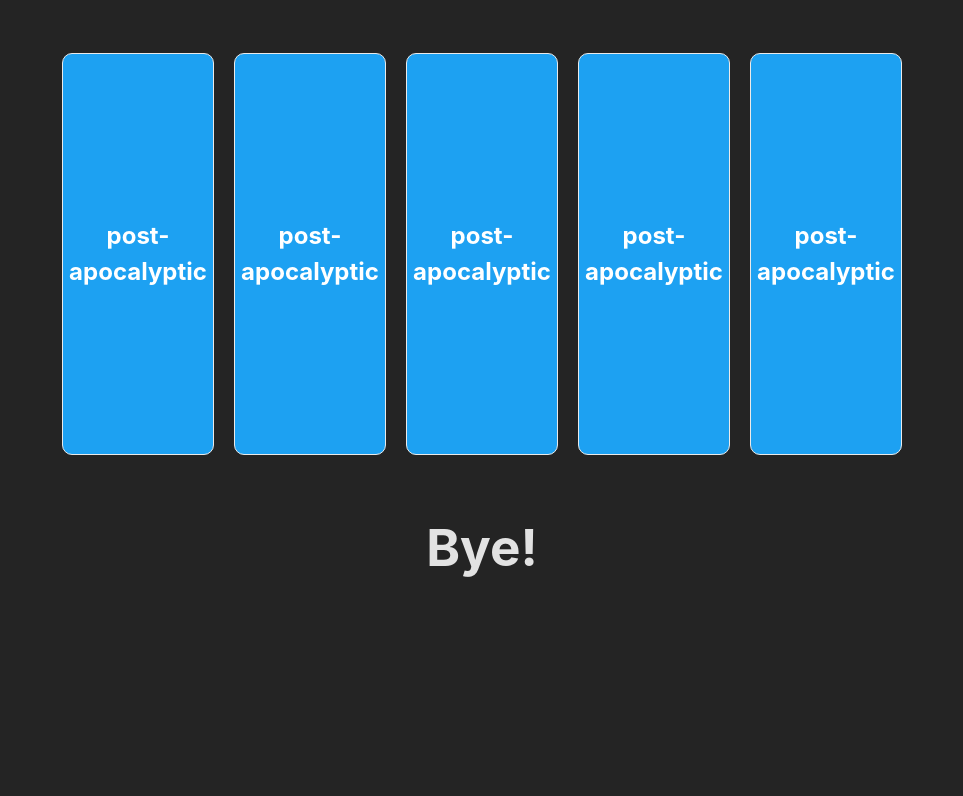
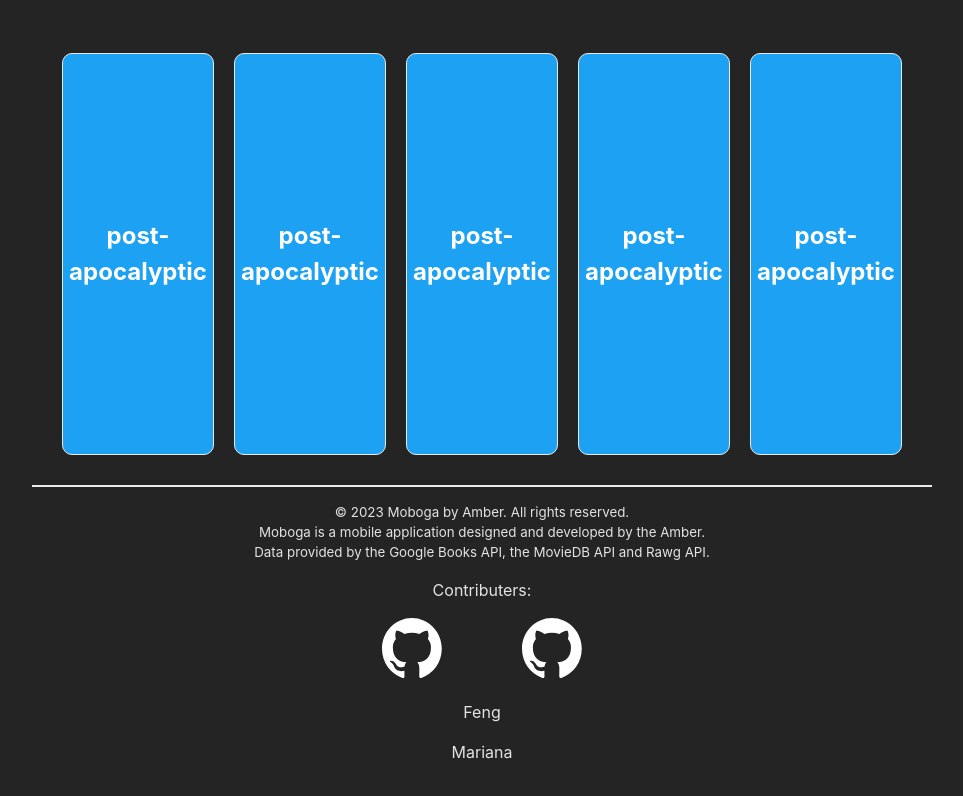
Before and after one commit to Finns841594/moboga, a React (Vite) app: page / in a window 1280 px wide. Shown: the part 330-1126 px from the top of the page, without its empty margins (158-1121 px from the left). Before the commit the page ends 939 px from the top, so only its background shows below. Built offline with nearby package versions, Linux system fonts and the light colour scheme; no server answers.

Commit message:
add some style in Footer

```diff
--- a/src/App.tsx
+++ b/src/App.tsx
@@ -5,7 +5,6 @@ import Home from './Home';
 import Map from './Map';
 import { Signup } from './Signup';
 import { Login } from './Login';
-import { ReviewForm } from './components/ReviewForm';
 
 function App() {
 	return (
--- a/src/Map.tsx
+++ b/src/Map.tsx
@@ -1,19 +1,18 @@
-import { useEffect, useState } from 'react'
-import { Bubbles } from './components/Bubbles'
-import { BubblesDiagram } from './components/BubblesDiagram'
-import { Footer } from './components/Footer'
-import { Header } from './components/Header'
-
+import { useEffect, useState } from 'react';
+import { Bubbles } from './components/Bubbles';
+import { BubblesDiagram } from './components/BubblesDiagram';
+import { Footer } from './components/Footer';
+import { Header } from './components/Header';
 
 export const Map = () => {
-  return (
-    <>
-      <Header />
-      <Bubbles />
-      {/* <BubblesDiagram /> */}
-      <Footer />
-    </>
-  )
-}
+	return (
+		<>
+			<Header />
+			{/* <Bubbles /> */}
+			<BubblesDiagram />
+			<Footer />
+		</>
+	);
+};
 
-export default Map
+export default Map;
--- a/src/components/BubblesDiagram.tsx
+++ b/src/components/BubblesDiagram.tsx
@@ -6,13 +6,24 @@ export const BubblesDiagram = () => {
 
 	const $ = go.GraphObject.make;
 
-  const blues = ['#E1F5FE', '#B3E5FC', '#81D4FA', '#4FC3F7', '#29B6F6', '#03A9F4', '#039BE5', '#0288D1', '#0277BD', '#01579B'];
+	const blues = [
+		'#E1F5FE',
+		'#B3E5FC',
+		'#81D4FA',
+		'#4FC3F7',
+		'#29B6F6',
+		'#03A9F4',
+		'#039BE5',
+		'#0288D1',
+		'#0277BD',
+		'#01579B',
+	];
 
 	useEffect(() => {
 		initDiagram();
 	}, []);
 
-  let bubbleDiagram:any
+	let bubbleDiagram: any;
 
 	const initDiagram = () => {
 		bubbleDiagram = $(go.Diagram, 'bubbleDiagram', {
@@ -21,48 +32,73 @@ export const BubblesDiagram = () => {
 			'commandHandler.copiesTree': true,
 			'commandHandler.deletesTree': true,
 			'draggingTool.dragsTree': true,
-      'undoManager.isEnabled': true});
+			'undoManager.isEnabled': true,
+		});
 
-    bubbleDiagram.nodeTemplate = $(go.Node, 'Spot', {
+		bubbleDiagram.nodeTemplate = $(
+			go.Node,
+			'Spot',
+			{
 				selectionObjectName: 'PANEL',
 				isTreeExpanded: false,
-      isTreeLeaf: false,},
-      $(go.Panel, 'Auto', {name: 'PANEL'},
-      $(go.Shape, 'Circle', { fill: 'whitesmoke', stroke: 'green' },
+				isTreeLeaf: false,
+			},
+			$(
+				go.Panel,
+				'Auto',
+				{ name: 'PANEL' },
+				$(
+					go.Shape,
+					'Circle',
+					{ fill: 'whitesmoke', stroke: 'green' },
 					new go.Binding('fill', 'rootdistance', dist => {
 						dist = Math.min(blues.length - 1, dist);
 						return blues[dist];
-        })),
-      $(go.TextBlock, { font: "12pt sans-serif", margin: 5 }, new go.Binding('text', 'key'))),
-      $('TreeExpanderButton',
-      {name: 'TREEBUTTON', width: 14, height: 14, alignment: go.Spot.TopRight, alignmentFocus: go.Spot.Center,
-      click: (e, obj) => {  // OBJ is the Button
-        var node = obj.part;  // get the Node containing this Button
+					})
+				),
+				$(
+					go.TextBlock,
+					{ font: '12pt sans-serif', margin: 5 },
+					new go.Binding('text', 'key')
+				)
+			),
+			$('TreeExpanderButton', {
+				name: 'TREEBUTTON',
+				width: 14,
+				height: 14,
+				alignment: go.Spot.TopRight,
+				alignmentFocus: go.Spot.Center,
+				click: (e, obj) => {
+					// OBJ is the Button
+					var node = obj.part; // get the Node containing this Button
 					if (node === null) return;
 					e.handled = true;
 					expandNode(node);
-      }}));
+				},
+			})
+		);
 
 		const nodeContent = 'hello world';
 		bubbleDiagram.model = new go.TreeModel([
-      {key:nodeContent, color:blues[0],everExpanded: false }]);
+			{ key: nodeContent, color: blues[0], everExpanded: false },
+		]);
 
 		// document.getElementById('zoomToFit').addEventListener('click', () => myDiagram.zoomToFit());
 
 		// document.getElementById('expandAtRandom').addEventListener('click', () => expandAtRandom());
+	};
 
-  }
-
-  const expandNode = (node:any) => {
+	const expandNode = (node: any) => {
 		var diagram = node.diagram;
-    diagram.startTransaction("CollapseExpandTree");
+		diagram.startTransaction('CollapseExpandTree');
 		// this behavior is specific to this incrementalTree sample:
 		var data = node.data;
 		if (!data.everExpanded) {
 			// only create children once per node
-      diagram.model.setDataProperty(data, "everExpanded", true);
+			diagram.model.setDataProperty(data, 'everExpanded', true);
 			var numchildren = createSubTree(data);
-      if (numchildren === 0) {  // now known no children: don't need Button!
+			if (numchildren === 0) {
+				// now known no children: don't need Button!
 				node.findObject('TREEBUTTON').visible = false;
 			}
 		}
@@ -72,15 +108,15 @@ export const BubblesDiagram = () => {
 		} else {
 			diagram.commandHandler.expandTree(node);
 		}
-    diagram.commitTransaction("CollapseExpandTree");
+		diagram.commitTransaction('CollapseExpandTree');
 		bubbleDiagram.zoomToFit();
-  }
+	};
 
-  const createSubTree = (parentdata:any) => {
+	const createSubTree = (parentdata: any) => {
 		// var numchildren = Math.floor(Math.random() * 10);
 		var numchildren = 3;
 		if (bubbleDiagram.nodes.count <= 1) {
-      numchildren += 1;  // make sure the root node has at least one child
+			numchildren += 1; // make sure the root node has at least one child
 		}
 		// create several node data objects and add them to the model
 		var model = bubbleDiagram.model;
@@ -97,7 +133,7 @@ export const BubblesDiagram = () => {
 			var childdata = {
 				key: model.nodeDataArray.length,
 				parent: parentdata.key,
-        rootdistance: degrees
+				rootdistance: degrees,
 			};
 			// add to model.nodeDataArray and create a Node
 			model.addNodeData(childdata);
@@ -106,25 +142,27 @@ export const BubblesDiagram = () => {
 			child.location = parent.location;
 		}
 		return numchildren;
-  }
+	};
 
 	const expandAtRandom = () => {
 		var eligibleNodes = [];
 		bubbleDiagram.nodes.each(n => {
 			if (!n.isTreeExpanded) eligibleNodes.push(n);
 		});
-    var node = eligibleNodes[Math.floor(Math.random() * (eligibleNodes.length))];
+		var node = eligibleNodes[Math.floor(Math.random() * eligibleNodes.length)];
 		expandNode(node);
-  }
+	};
 
-
-  return (<>
+	return (
+		<>
 			<div id="sample">
 				<div id="bubbleDiagram">
-          <canvas className='canvas'>
-            This text is displayed if your browser does not support the Canvas HTML element.
+					<canvas className="canvas">
+						This text is displayed if your browser does not support the Canvas
+						HTML element.
 					</canvas>
 				</div>
 			</div>
-  </>)
-}
+		</>
+	);
+};
--- /dev/null
+++ b/src/components/Footer.css
@@ -0,0 +1,31 @@
+.footer-container {
+	display: flex;
+	justify-content: space-between;
+	flex-direction: column;
+	align-items: center;
+	padding: 1rem 0;
+	border-top: 2px solid #eaeaea;
+}
+
+.footer-text {
+	font-size: smaller;
+	margin: 0px;
+}
+.git-hub__container {
+	display: flex;
+	width: 200px;
+	flex-direction: row;
+	flex-wrap: wrap;
+	justify-content: space-between;
+	align-items: center;
+}
+.github-text {
+	display: flex;
+	flex-direction: row;
+	padding-inline: 30px;
+}
+.github-logo {
+	width: 60px;
+	height: 60px;
+	margin: 0px;
+}
--- a/src/components/Footer.tsx
+++ b/src/components/Footer.tsx
@@ -1,7 +1,32 @@
+import './Footer.css';
+import GithubLogo from '../assets/github-mark-white.svg';
 export const Footer = () => {
-  return (
-    <>
-    <h1>Bye!</h1>
-    </>
-  )
-}
+	return (
+		<>
+			<div className="footer-container">
+				<p className="footer-text">
+					© 2023 Moboga by Amber. All rights reserved.
+				</p>
+				<p className="footer-text">
+					Moboga is a mobile application designed and developed by the Amber.
+				</p>
+				<p className="footer-text">
+					Data provided by the Google Books API, the MovieDB API and Rawg API.
+				</p>
+				<p>Contributers:</p>
+				<div className="git-hub__container">
+					<a href="https://github.com/Finns841594">
+						<img className="github-logo" src={GithubLogo} />
+					</a>
+					<a href="https://github.com/mariana-molina">
+						<img className="github-logo" src={GithubLogo} />
+					</a>
+				</div>
+				<span className="github-text-container">
+					<p className="github-text__item">Feng</p>
+					<p className="github-text__item">Mariana</p>
+				</span>
+			</div>
+		</>
+	);
+};
--- a/src/components/ReviewsArea.tsx
+++ b/src/components/ReviewsArea.tsx
@@ -1,9 +1,8 @@
-import axios from 'axios';
 import { useEffect, useState } from 'react';
 import useAuth from '../useAuth';
 import { Review } from './Review';
 import { Reviewtype } from '../types';
-import { getReviews, getReviewsByStoryId } from '../api';
+import { getReviewsByStoryId } from '../api';
 import { ReviewForm } from './ReviewForm';
 import { useParams } from 'react-router-dom';
 import './ReviewsArea.css';
@@ -12,7 +11,7 @@ const ReviewsArea = () => {
 	const params = useParams();
 
 	const [reviews, setReviews] = useState<Reviewtype[]>([]);
-	const { authenticated, isAuthenticated, user } = useAuth();
+	const { isAuthenticated, user } = useAuth();
 	const [update, setUpdate] = useState(false);
 
 	const gettingReviews = async () => {
@@ -23,7 +22,9 @@ const ReviewsArea = () => {
 		}
 	};
 
-	const updateReviews = async () => {setUpdate(!update)}
+	const updateReviews = async () => {
+		setUpdate(!update);
+	};
 
 	useEffect(() => {
 		isAuthenticated();
@@ -33,9 +34,8 @@ const ReviewsArea = () => {
 	}, [user, update]);
 
 	return (
-		<div className='review-area'>
-
-			<h2 style={{textAlign:'left'}}>Reviews:</h2>
+		<div className="review-area">
+			<h2 style={{ textAlign: 'left' }}>Reviews:</h2>
 			<section>
 				{reviews && (
 					<ul>
@@ -48,16 +48,13 @@ const ReviewsArea = () => {
 									rating={review.rating}
 								/>
 							);
-						}
-						)}
+						})}
 					</ul>
 				)}
 			</section>
-
-			<div>
+			<section>
 				<ReviewForm update={updateReviews} />
-			</div>
-
+			</section>
 		</div>
 	);
 };
```
Also changed, not shown: src/components/ReviewForm.tsx (+8 -10 lines), src/assets/github-mark-white.svg (added), src/assets/github-mark.svg (added). Lines whose indentation alone changed are shown as unchanged.
